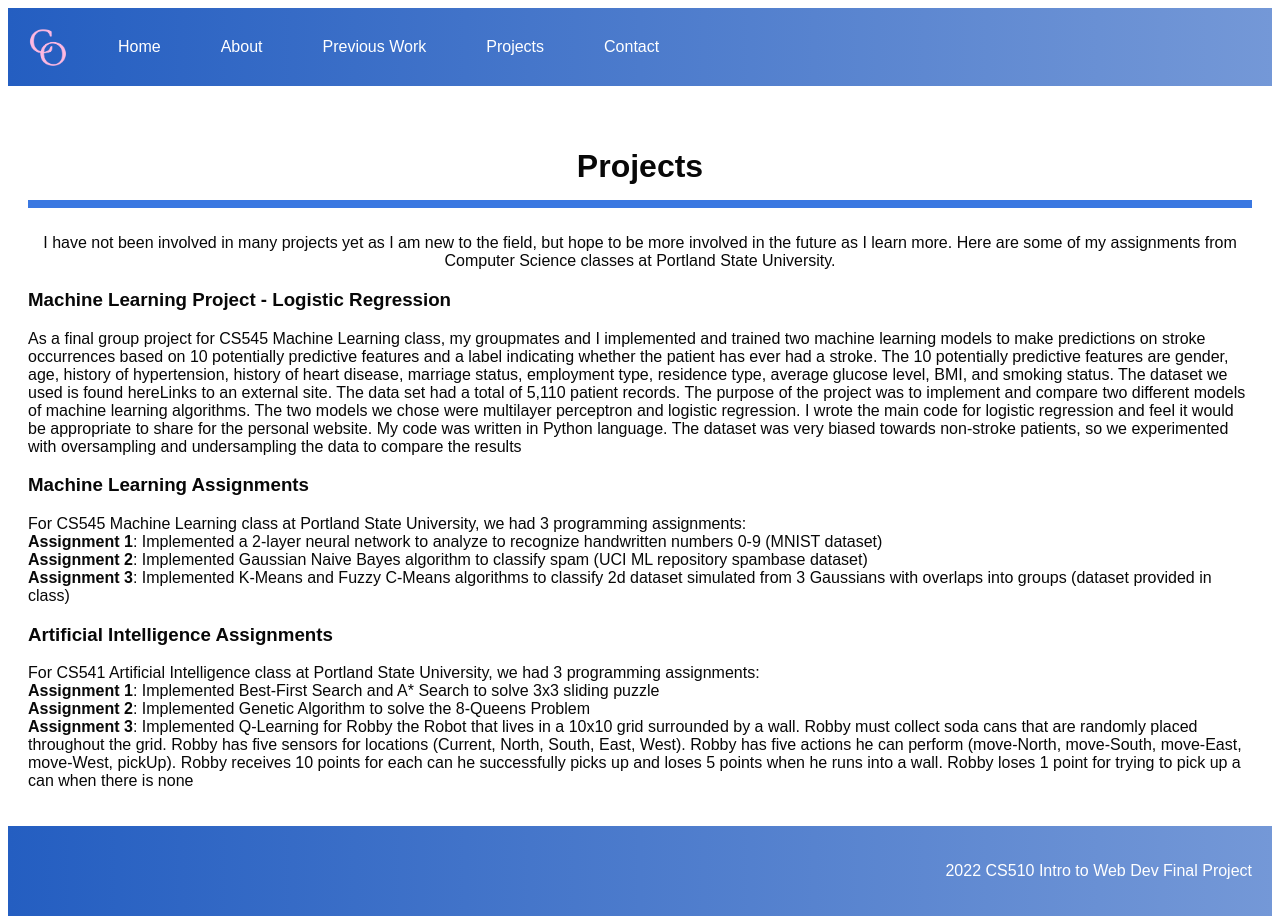
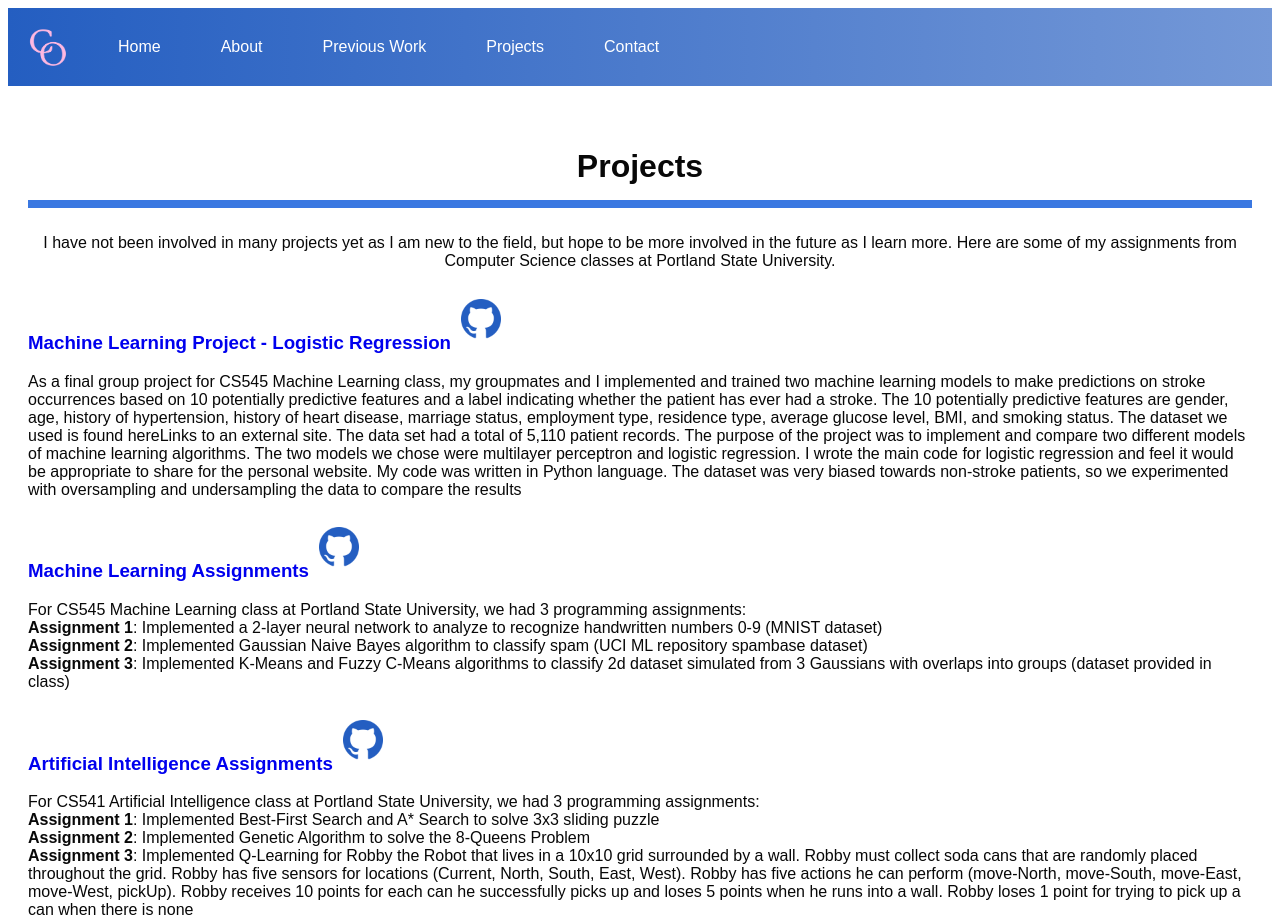
Before and after one commit to C3ra906/C3ra906.github.io, a plain HTML site: page projects.html in a window 1280 px wide. Shown: the top 922 px of the page. Drawn offline with Linux system fonts and the light colour scheme.

Commit message:
Added links and icons to click for projects. Still need to change out project 1 or update github for it

```diff
--- a/projects.html
+++ b/projects.html
@@ -21,7 +21,19 @@
         </p>
         <div class="project" id="project1">
           <h3 class="ptitle" id="p1">
-            Machine Learning Project - Logistic Regression
+            <a
+              class="link"
+              id="github"
+              href="https://github.com/C3ra906/CS541_Assignments"
+              target="_blank"
+            >
+              Machine Learning Project - Logistic Regression<img
+                class="linked"
+                id="github-icon"
+                src="icons/iconmonstr-github-darkblue.png"
+                alt="GitHub"
+              />
+            </a>
           </h3>
           <p class="description" id="description1">
             As a final group project for CS545 Machine Learning class, my
@@ -44,7 +56,21 @@
           </p>
         </div>
         <div class="project" id="project2">
-          <h3 class="ptitle" id="p2">Machine Learning Assignments</h3>
+          <h3 class="ptitle" id="p2">
+            <a
+              class="link"
+              id="github"
+              href="https://github.com/C3ra906/CS545_Assignments"
+              target="_blank"
+            >
+              Machine Learning Assignments<img
+                class="linked"
+                id="github-icon"
+                src="icons/iconmonstr-github-darkblue.png"
+                alt="GitHub"
+              />
+            </a>
+          </h3>
           <p class="description" id="description2">
             For CS545 Machine Learning class at Portland State University, we
             had 3 programming assignments:<br />
@@ -58,7 +84,21 @@
           </p>
         </div>
         <div class="project" id="project3">
-          <h3 class="ptitle" id="p3">Artificial Intelligence Assignments</h3>
+          <h3 class="ptitle" id="p3">
+            <a
+              class="link"
+              id="github"
+              href="https://github.com/C3ra906/CS541_Assignments"
+              target="_blank"
+            >
+              Artificial Intelligence Assignments<img
+                class="linked"
+                id="github-icon"
+                src="icons/iconmonstr-github-darkblue.png"
+                alt="GitHub"
+              />
+            </a>
+          </h3>
           <p class="description" id="description3">
             For CS541 Artificial Intelligence class at Portland State
             University, we had 3 programming assignments: <br />
```
